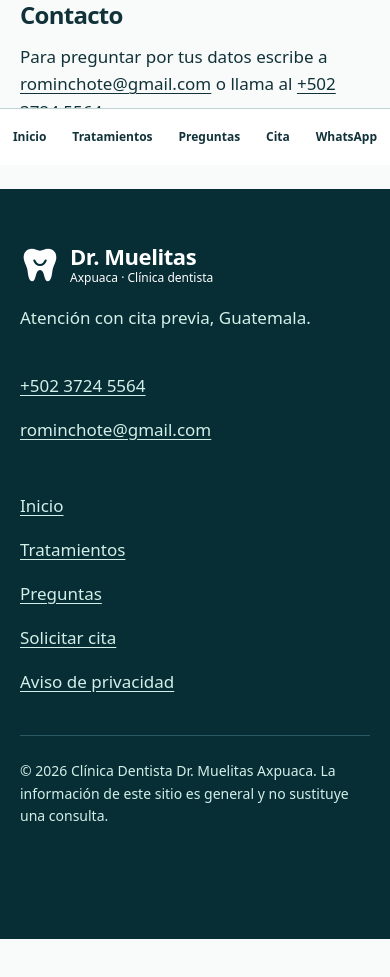
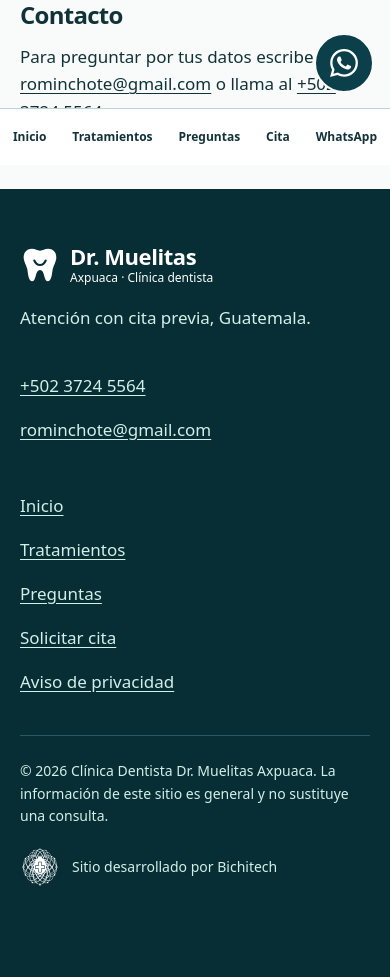
Before and after one commit to cljuarez97/muelitas-landing, an Astro site: page /muelitas-landing/privacidad in a window 390 px wide. Shown: the part 679-1656 px from the top of the page. Before the commit the page ends 1618 px from the top, so only its background shows below. Built offline with nearby package versions, Linux system fonts and the light colour scheme; Astro itself is replaced by a stand-in of ours.

Commit message:
feat(site): add bichitech credit and floating whatsapp button on mobile
Co-Authored-By: Claude Opus 5.5 <noreply@anthropic.com>

```diff
--- a/src/layouts/Base.astro
+++ b/src/layouts/Base.astro
@@ -67,6 +67,7 @@ const csp = "default-src 'none'; script-src 'self'; style-src 'self'; img-src 's
         </nav>
       </div>
       <p class="wrap legal">© {new Date().getFullYear()} {clinic.name}. La información de este sitio es general y no sustituye una consulta.</p>
+      <p class="wrap credit"><img src={href('/bichitech-logo.webp')} alt="" width="40" height="40" loading="lazy" />Sitio desarrollado por Bichitech</p>
     </footer>
     <a class="fab" href={wa} target="_blank" rel="noopener" aria-label="Escribir por WhatsApp (se abre en otra pestaña)"><WhatsApp /></a>
     <nav class="bottom-nav" aria-label="Accesos rápidos">
--- a/src/styles/global.css
+++ b/src/styles/global.css
@@ -133,14 +133,18 @@ summary:hover strong, .faq summary:hover { text-decoration: underline; text-unde
 .form :is(input, select, textarea) { width: 100%; min-height: 3rem; padding: 0.625rem 0.875rem; border: 1px solid #64828a; border-radius: 0.5rem; background: var(--white); color: inherit; font: 400 1rem/1.4 var(--body); }
 .form-status:empty { display: none; }
 
-.site-footer { padding: 3.5rem 0 7rem; background: var(--petrol-deep); color: var(--mint); }
+.site-footer { padding: 3.5rem 0 9rem; background: var(--petrol-deep); color: var(--mint); }
 .footer-grid { display: grid; gap: 2rem; }
 .footer-grid > div > p + p { margin-top: 0.75rem; }
 .site-footer address, .site-footer nav { display: grid; justify-items: start; font-style: normal; }
 .site-footer a { display: inline-flex; align-items: center; min-height: 2.75rem; overflow-wrap: anywhere; }
 .legal { margin-top: 2rem; padding-top: 1.5rem; border-top: 1px solid #2b5963; font-size: 0.875rem; }
 
-.fab { display: none; position: fixed; right: 1.5rem; bottom: 1.5rem; z-index: 20; place-items: center; width: 3.75rem; height: 3.75rem; border-radius: 50%; background: var(--petrol); color: var(--white); border: 2px solid var(--paper); }
+.credit { display: flex; align-items: center; gap: 0.75rem; margin-top: 1.25rem; padding-right: 4.5rem; font-size: 0.875rem; }
+.credit img { width: 2.5rem; height: 2.5rem; object-fit: contain; }
+
+/* En móvil queda por encima de la barra inferior. */
+.fab { display: grid; position: fixed; right: 1rem; bottom: calc(4.5rem + env(safe-area-inset-bottom)); z-index: 20; place-items: center; width: 3.75rem; height: 3.75rem; border-radius: 50%; background: var(--petrol); color: var(--white); border: 2px solid var(--paper); }
 .fab .icon { width: 1.75rem; height: 1.75rem; }
 .bottom-nav { position: fixed; inset: auto 0 0; z-index: 20; display: grid; grid-template-columns: repeat(5, auto); padding-bottom: env(safe-area-inset-bottom); background: var(--white); border-top: 1px solid var(--line); }
 .bottom-nav a { display: grid; place-items: center; min-height: 3.5rem; padding-inline: 0.125rem; font-size: 0.75rem; font-weight: 700; text-decoration: none; }
@@ -157,7 +161,7 @@ summary:hover strong, .faq summary:hover { text-decoration: underline; text-unde
 @media (min-width: 64rem) {
   .top-nav { display: flex; }
   .bottom-nav { display: none; }
-  .fab { display: grid; }
+  .fab { right: 1.5rem; bottom: 1.5rem; }
   .site-footer { padding-bottom: 3rem; }
   .hero::before { inset: 2.5rem 0 0 auto; width: 34%; height: auto; border-top-left-radius: 14rem; }
   .hero-grid { grid-template-columns: 7fr 5fr; gap: 3.5rem; }
```
Also changed, not shown: public/bichitech-logo.webp (added).
